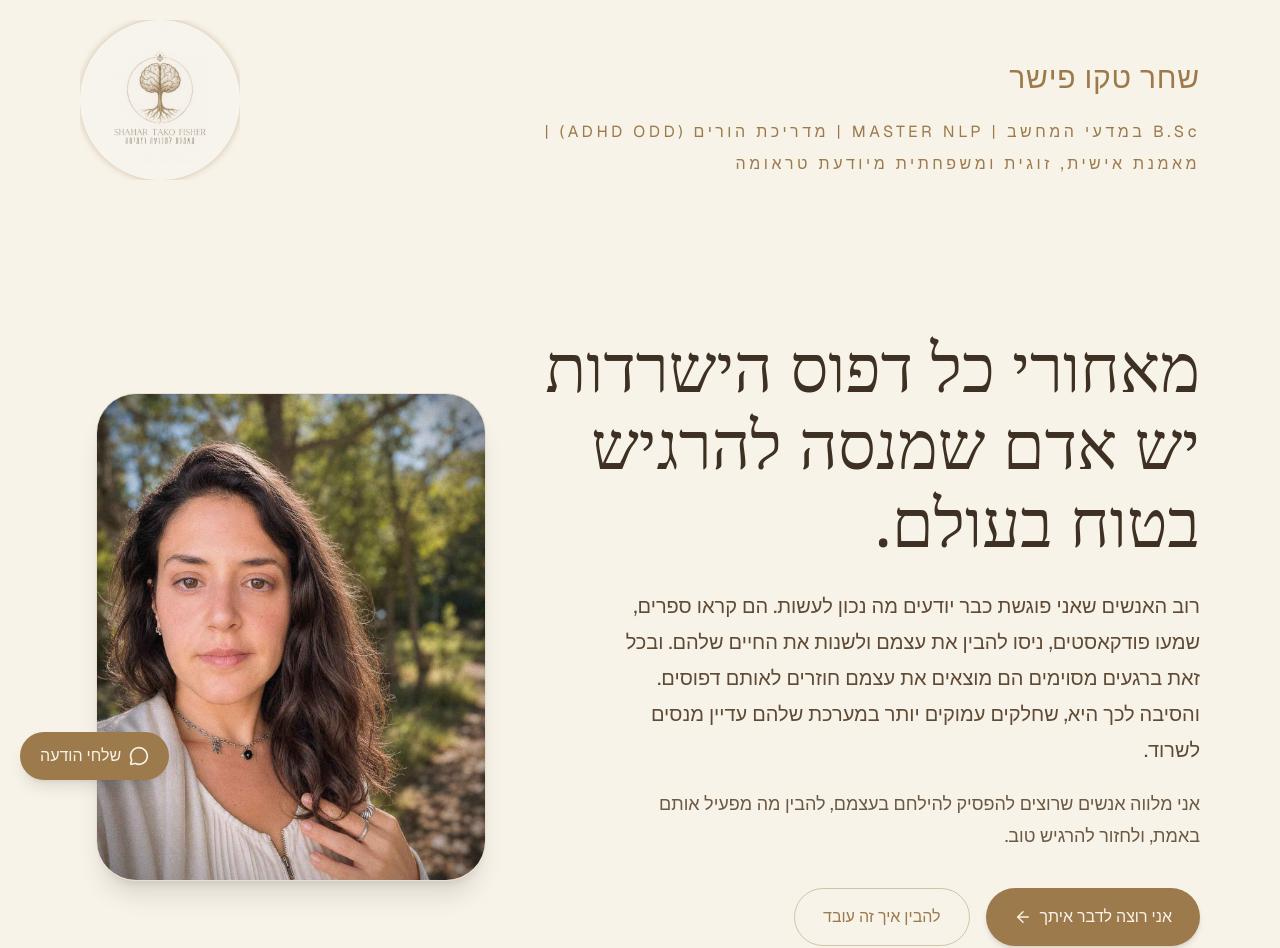
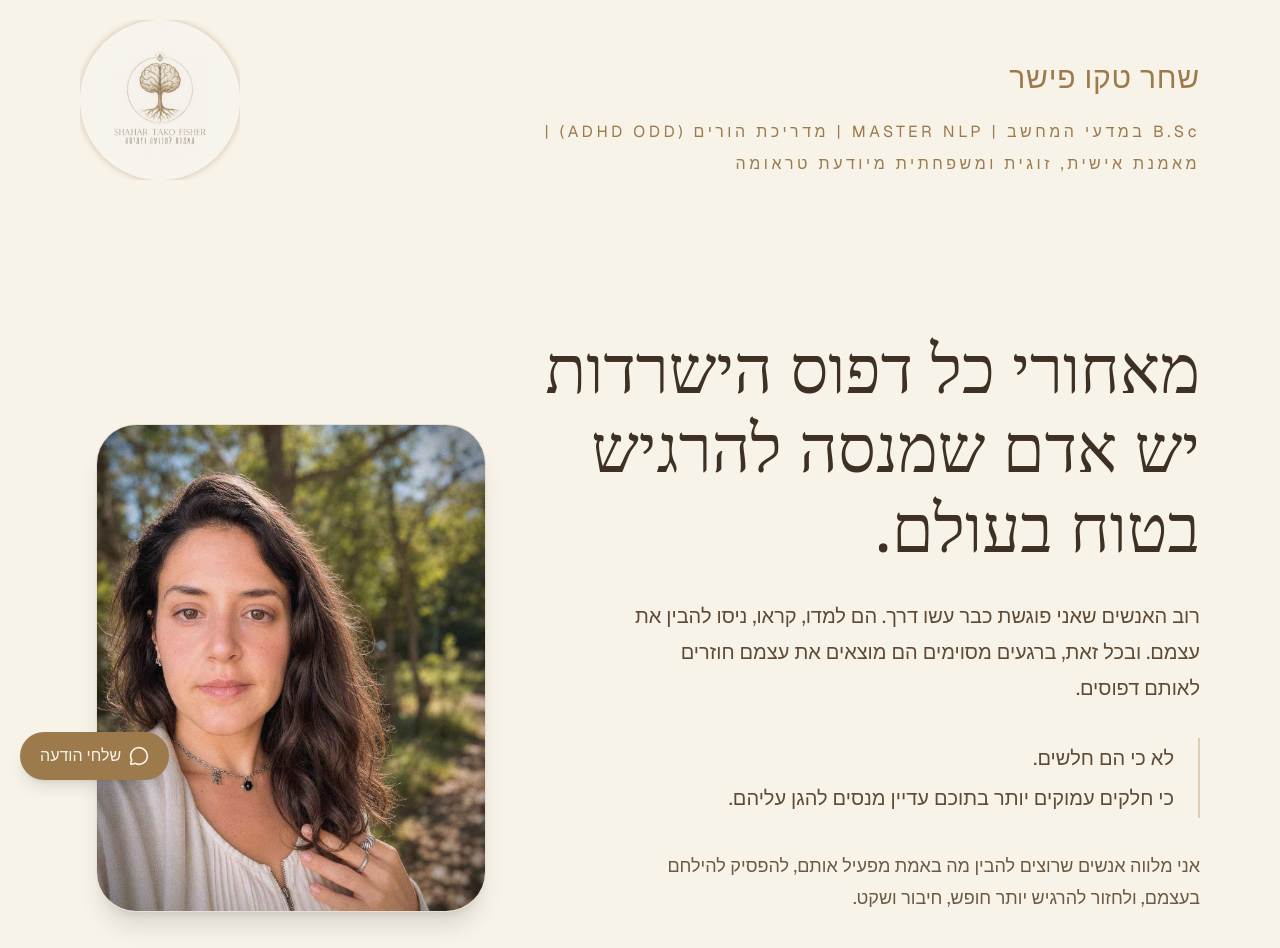
Before and after one commit to shahar27/shahar-landing, a Next.js app: page / in a window 1280 px wide. Shown: the top 948 px of the page. Built offline with nearby package versions, Linux system fonts and the light colour scheme.

Commit message:
fix metadata

```diff
--- a/app/page.tsx
+++ b/app/page.tsx
@@ -147,21 +147,26 @@ export default function ShaharLandingPage() {
           transition={{ duration: 0.9 }}
           className="max-w-3xl relative z-10 text-center lg:text-right"
         >
-          <h1 className="text-3xl md:text-5xl lg:text-[4.2rem] leading-[1.15] font-serif text-[#3E3023] max-w-2xl">
+          <h1 className="text-3xl md:text-5xl lg:text-[4.2rem] leading-[1.18] font-serif text-[#3E3023] max-w-2xl mx-auto lg:mx-0">
             מאחורי כל דפוס הישרדות יש אדם שמנסה להרגיש בטוח בעולם.
           </h1>
-          <p className="mt-7 text-lg md:text-xl leading-9 text-[#5F4A35] max-w-xl">
-            רוב האנשים שאני פוגשת כבר יודעים מה נכון לעשות.
 
-            הם קראו ספרים, שמעו פודקאסטים, ניסו להבין את עצמם ולשנות את החיים שלהם.
+          <p className="mt-8 text-lg md:text-xl leading-9 text-[#5F4A35] max-w-xl mx-auto lg:mx-0">
+            רוב האנשים שאני פוגשת כבר עשו דרך. הם למדו, קראו, ניסו להבין את עצמם.
+            ובכל זאת, ברגעים מסוימים הם מוצאים את עצמם חוזרים לאותם דפוסים.
+          </p>
 
-            ובכל זאת ברגעים מסוימים הם מוצאים את עצמם חוזרים לאותם דפוסים.
+          <div className="mt-8 max-w-xl mx-auto lg:mx-0 border-r-2 border-[#9C7A4B]/30 pr-5 md:pr-6">
+            <p className="text-lg md:text-xl leading-10 text-[#5F4A35]">
+              לא כי הם חלשים.
+              <br />
+              כי חלקים עמוקים יותר בתוכם עדיין מנסים להגן עליהם.
+            </p>
+          </div>
 
-            והסיבה לכך היא, שחלקים עמוקים יותר במערכת שלהם עדיין מנסים לשרוד.
-
-          </p>
-          <p className="mt-5 text-base md:text-lg leading-8 text-[#6B5944] max-w-xl">
-            אני מלווה אנשים שרוצים להפסיק להילחם בעצמם, להבין מה מפעיל אותם באמת, ולחזור להרגיש טוב.
+          <p className="mt-8 text-base md:text-lg leading-8 text-[#6B5944] max-w-xl mx-auto lg:mx-0">
+            אני מלווה אנשים שרוצים להבין מה באמת מפעיל אותם, להפסיק להילחם בעצמם,
+            ולחזור להרגיש יותר חופש, חיבור ושקט.
           </p>
 
           <div className="mt-9 flex flex-col sm:flex-row gap-4 w-full sm:w-auto">
@@ -294,44 +299,53 @@ export default function ShaharLandingPage() {
         <div className="max-w-6xl mx-auto grid lg:grid-cols-[1fr_1.35fr] gap-14 items-start">
           <div className="rounded-[3rem] bg-[#F8F3E8] border border-[#9C7A4B]/15 p-8 shadow-sm sticky top-8 text-center flex flex-col items-center">
             <Heart className="text-[#9C7A4B] mb-5" size={34} />
-            <h2 className="text-3xl font-serif mb-5 text-[#3E3023]">קצת עליי</h2>
-            <div className="space-y-8 leading-[2.15] text-[#5F4A35] text-center max-w-3xl mx-auto">
+            <h2 className="text-3xl md:text-4xl font-serif text-[#3E3023] mb-10">
+              קצת עליי
+            </h2>
 
-              <p>
+            <div className="max-w-3xl mx-auto">
+
+              <div className="rounded-[2rem] bg-white/35 border border-[#9C7A4B]/15 p-8 md:p-10">
+
+                <p className="text-lg md:text-xl leading-10 text-[#5F4A35]">
                   אני שחר.
-                במשך שנים חיפשתי תשובות.
-                למדתי, חקרתי, קראתי, התפתחתי וניסיתי להבין למה אנשים ממשיכים לסבול גם כשהם יודעים בדיוק מה נכון לעשות.
                 </p>
 
-              <p>
-                גם אני חייתי מתוך מנגנוני הגנה שלא תמיד ידעתי לזהות.
-                ריצוי, דריכות, צורך בשליטה, מחשבות שלא מפסיקות לעבוד, וניסיון להיות כל מה שהסביבה צריכה.
+                <p className="mt-6 text-lg leading-9 text-[#5F4A35]">
+                  במשך שנים חיפשתי תשובות.
+                  למדתי, חקרתי, קראתי והתפתחתי מתוך שאלה אחת שחזרה שוב ושוב:
+                  למה אנשים ממשיכים לסבול גם כשהם יודעים בדיוק מה נכון לעשות?
                 </p>
 
-              <p>
-                עם השנים הבנתי שהשינוי המשמעותי ביותר לא קרה כשהצלחתי להשתנות.
+                <p className="mt-6 text-lg leading-9 text-[#5F4A35]">
+                  גם אני חייתי מתוך מנגנוני הגנה שלא תמיד ידעתי לזהות.
+                  ריצוי, דריכות, צורך בשליטה, מחשבות שלא מפסיקות לעבוד וניסיון להיות כל מה שהסביבה צריכה.
+                </p>
+
+                <div className="my-10 border-r-2 border-[#9C7A4B]/30 pr-6">
+                  <p className="text-xl md:text-2xl leading-10 text-[#3E3023] font-serif">
+                    השינוי המשמעותי ביותר לא קרה כשהצלחתי להשתנות.
+                    <br />
                     הוא קרה כשהתחלתי להיזכר במי שהייתי לפני כל מה שנבנה כדי להגן עליי.
                   </p>
+                </div>
 
-              <p>
-                מאז אני חוקרת את אותה שאלה.
-                איך אנשים חוזרים לעצמם?
+                <p className="text-lg leading-9 text-[#5F4A35]">
+                  היום הדרך שלי משלבת בין ידע מקצועי, עבודה עם הגוף ומערכת העצבים,
+                  והמסע האישי שעברתי בעצמי.
                 </p>
 
-              <p>
-                הדרך שלי משלבת בין ידע מקצועי, הבנה עמוקה של נפש האדם, עבודה עם הגוף ומערכת העצבים, והמסע האישי שעברתי בעצמי.
-              </p>
-
-               <p>
+                <p className="mt-6 text-lg leading-9 text-[#5F4A35]">
                   אני לא מאמינה שאנשים מקולקלים.
                   אני מאמינה שרובנו פשוט התרחקנו מעצמנו.
                 </p>
 
-              <p>
-                והעבודה המשותפת היא לא להפוך למישהו אחר.
-                אלא להבין מתי ולמה התרחקנו מעצמנו ואיך חוזרים.
+                <p className="mt-6 text-lg leading-9 text-[#5F4A35]">
+                  והעבודה המשותפת היא לא להפוך למישהו אחר,
+                  אלא להבין מתי התרחקנו מעצמנו ואיך חוזרים.
                 </p>
 
+              </div>
             </div>
           </div>
 
```
Lines whose indentation alone changed are shown as unchanged.
